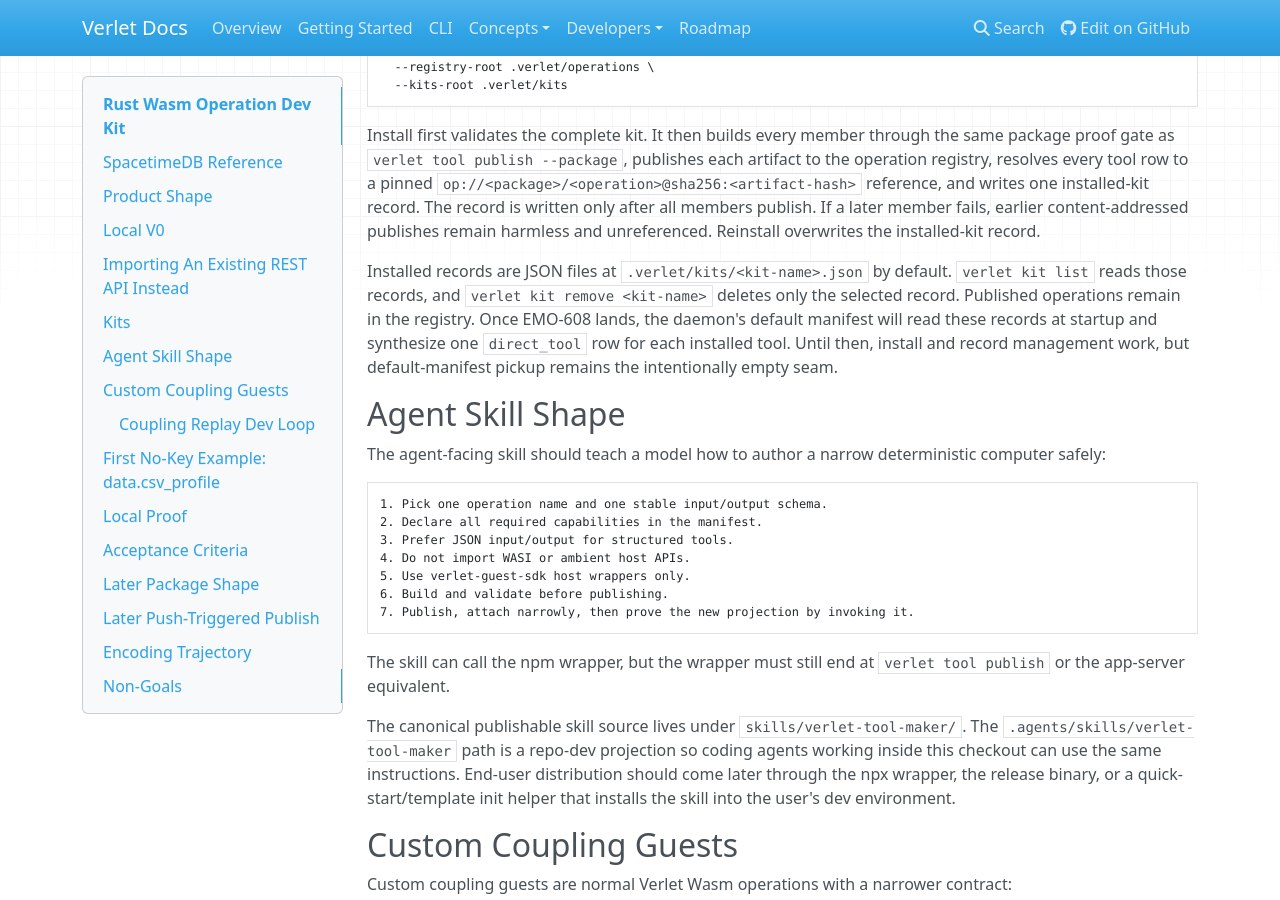
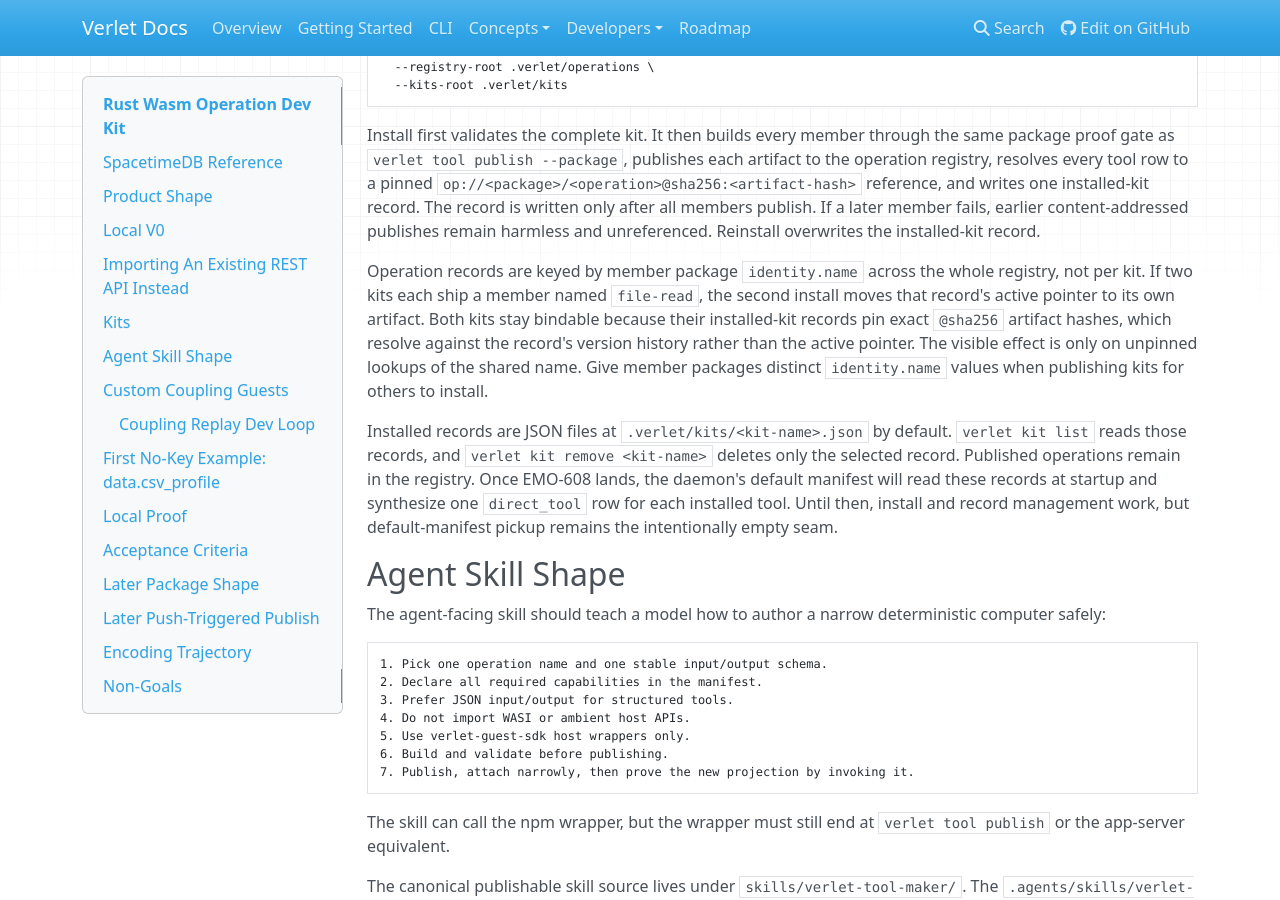
Before and after one commit to emotionscientific/cooldis-kernel, an MkDocs documentation site: the page built from docs/wasm-operation-dev-kit.md, in a window 1280 px wide and 900 px high, scrolled down 4019 px. Built offline with MkDocs 1.6.1, drawn with Linux system fonts in a browser that asks for light colours; nearby versions of some CDN libraries.

Commit message:
Document cross-kit record-name collision semantics (EMO-607)

```diff
--- a/docs/wasm-operation-dev-kit.md
+++ b/docs/wasm-operation-dev-kit.md
@@ -231,6 +231,15 @@
 installed-kit record. The record is written only after all members publish.
 If a later member fails, earlier content-addressed publishes remain harmless
 and unreferenced. Reinstall overwrites the installed-kit record.
+
+Operation records are keyed by member package `identity.name` across the whole
+registry, not per kit. If two kits each ship a member named `file-read`, the
+second install moves that record's active pointer to its own artifact. Both
+kits stay bindable because their installed-kit records pin exact
+`@sha256` artifact hashes, which resolve against the record's version history
+rather than the active pointer. The visible effect is only on unpinned lookups
+of the shared name. Give member packages distinct `identity.name` values when
+publishing kits for others to install.
 
 Installed records are JSON files at `.verlet/kits/<kit-name>.json` by default.
 `verlet kit list` reads those records, and `verlet kit remove <kit-name>`
```
